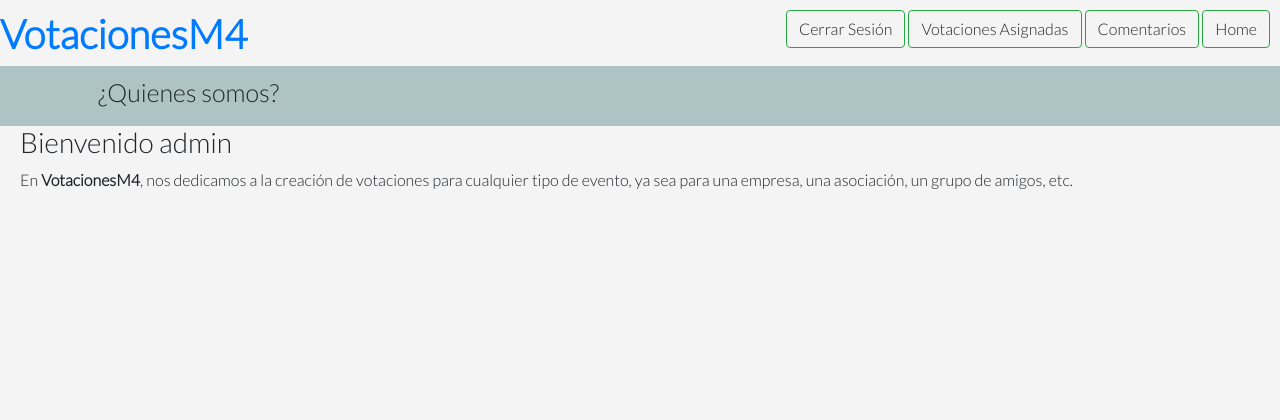
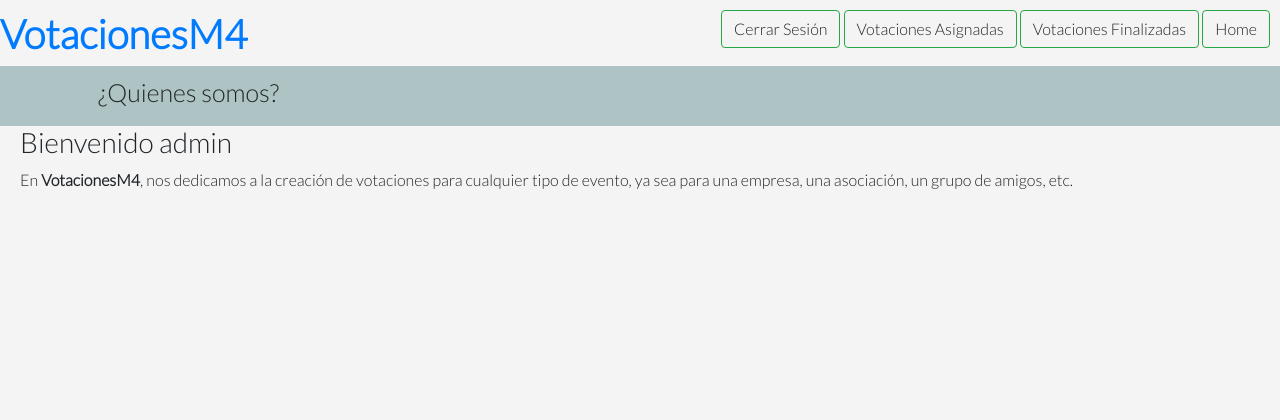
Before and after one commit to decide-single-kent/decide-single-kent, a Django app: page / in a window 1280 px wide. Shown: the top 420 px of the page. Run offline with Django 3.2, Linux system fonts and the light colour scheme; a user stored in the database is signed in.

Commit message:
feat: Modification of the comment button

```diff
--- a/decide/base/templates/base.html
+++ b/decide/base/templates/base.html
@@ -39,7 +39,7 @@
                role="button">Cerrar Sesión</a>
             <a class="btn btn-outline-success" onClick="window.location.href='/assigned_census'"
                role="button">Votaciones Asignadas</a>
-            <a class="btn btn-outline-success"  onClick="window.location.href='/ver-comentarios'" role="button">Comentarios</a>
+            <a class="btn btn-outline-success"  onClick="window.location.href='/ver-comentarios'" role="button">Votaciones Finalizadas</a>
 
             <a class="btn btn-outline-success" onClick="redirectToHome()" role="button">Home</a>
 
--- a/decide/booth/templates/booth/booth.html
+++ b/decide/booth/templates/booth/booth.html
@@ -31,7 +31,7 @@
                         </button>
 
                         <a class="btn btn-primary" onClick="window.location.href='/assigned_census'" role="button">Votaciones Asignadas</a>
-                        <a class="btn btn-primary" onClick="window.location.href='/ver-comentarios'" role="button">Comentarios</a>
+                        <a class="btn btn-primary" onClick="window.location.href='/ver-comentarios'" role="button">Votaciones Finalizadas</a>
                         <a class="btn btn-primary" onClick="redirectToHome()" role="button">Home</a>
 
                         <script>
--- a/decide/core/templates/core/base.html
+++ b/decide/core/templates/core/base.html
@@ -35,7 +35,7 @@
                role="button">Cerrar Sesión</a>
             <a class="btn btn-outline-success" onClick="window.location.href='/assigned_census'"
                role="button">Votaciones Asignadas</a>
-            <a class="btn btn-outline-success"  onClick="window.location.href='/ver-comentarios'" role="button">Comentarios</a>
+            <a class="btn btn-outline-success"  onClick="window.location.href='/ver-comentarios'" role="button">Votaciones Finalizadas</a>
 
             <a class="btn btn-outline-success" onClick="redirectToHome()" role="button">Home</a>
 
--- a/decide/visualizer/templates/visualizer/visualizer.html
+++ b/decide/visualizer/templates/visualizer/visualizer.html
@@ -22,7 +22,7 @@
                            role="button">Cerrar Sesión</a>
                         <a class="btn btn-outline-success" onClick="window.location.href='/assigned_census'"
                            role="button">Votaciones Asignadas</a>
-                        <a class="btn btn-outline-success"  onClick="window.location.href='/ver-comentarios'" role="button">Comentarios</a>
+                        <a class="btn btn-outline-success"  onClick="window.location.href='/ver-comentarios'" role="button">Votaciones Finalizadas</a>
 
                         <a class="btn btn-outline-success" onClick="redirectToHome()" role="button">Home</a>
 
```
